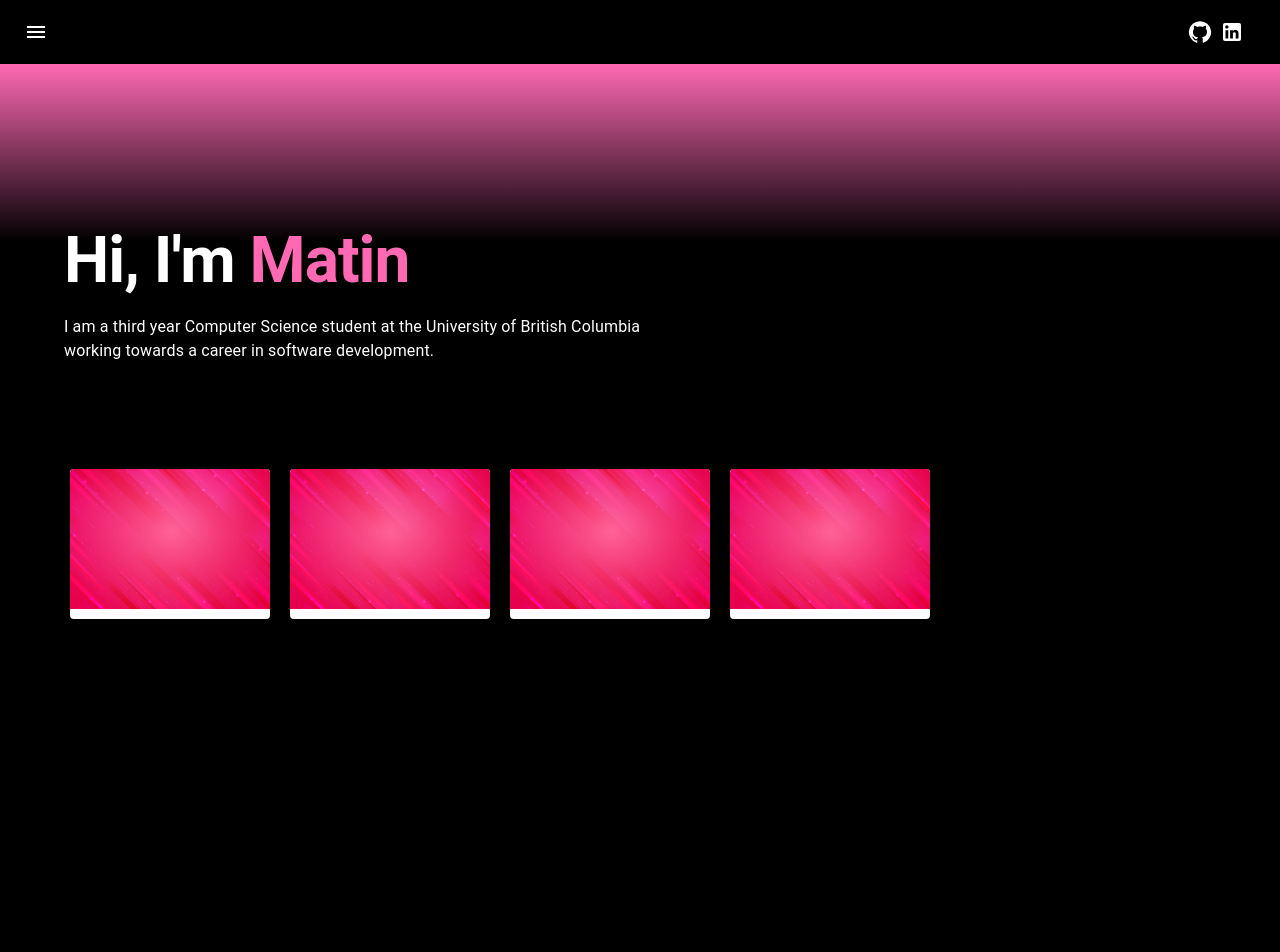
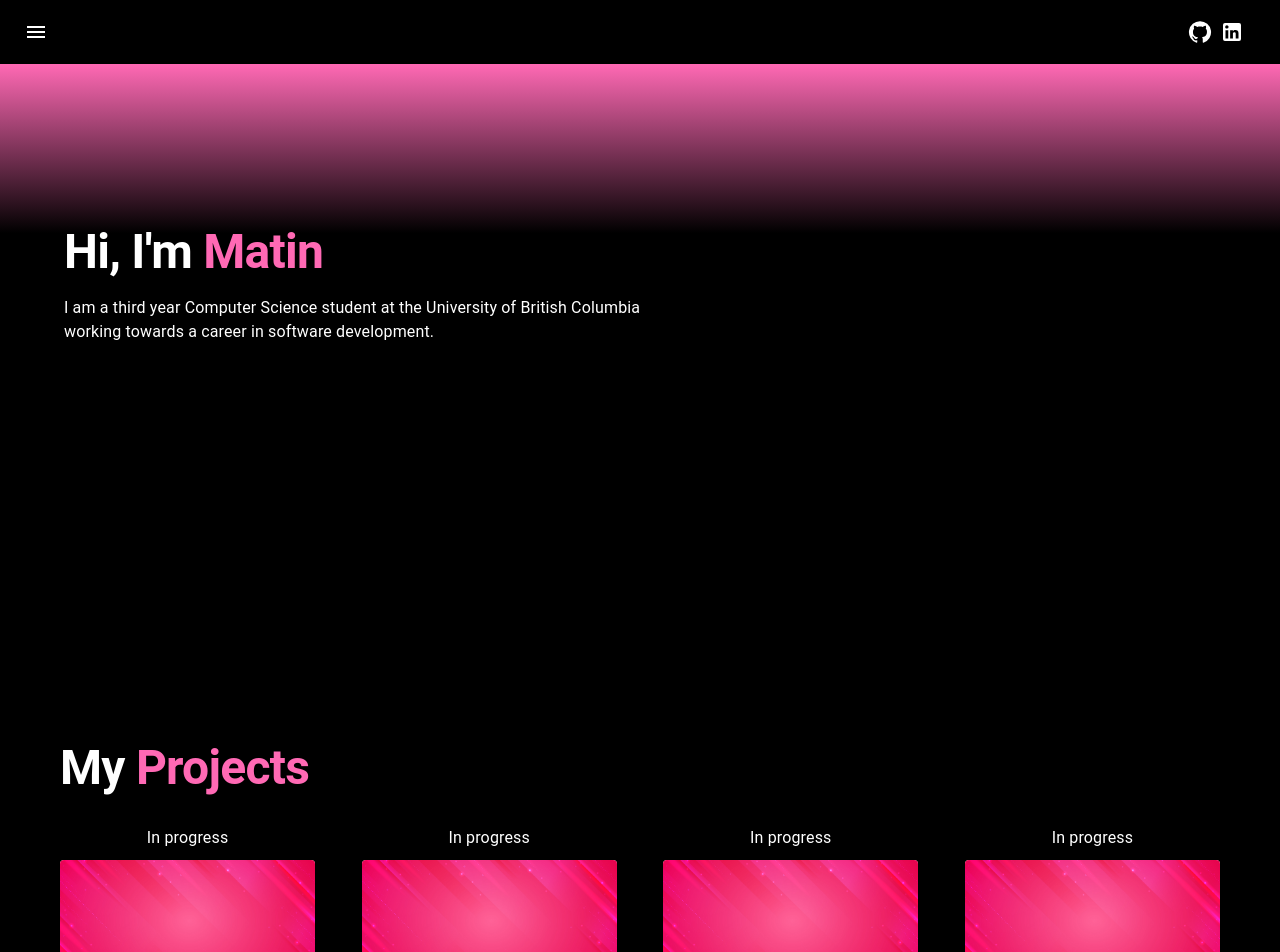
Before and after one commit to matin0014/matin0014.github.io, a React (Create React App) app: page / in a window 1280 px wide. Shown: the top 952 px of the page. Before the commit the page ends 800 px from the top, so only its background shows below. Built offline with nearby package versions, Linux system fonts and the light colour scheme.

Commit message:
Made project cards adjust to window sizing and added more detail to project area, also lowering fonts

```diff
--- a/src/component/hero.js
+++ b/src/component/hero.js
@@ -37,7 +37,7 @@
               flexDirection: { xs: 'column', md: 'row' },
               alignSelf: 'left',
               textAlign: 'left',
-              fontSize: 'clamp(3.5rem, 10vw, 4rem)',
+              fontSize: 'clamp(2.5rem, 9vw, 3rem)',
               fontWeight: "bold",
               color: "white"
             }}
@@ -47,7 +47,7 @@
               component="span"
               variant="h1"
               sx={{
-                fontSize: 'clamp(3rem, 10vw, 4rem)',
+                fontSize: 'clamp(2rem, 9vw, 3rem)',
                 color: "hotpink",
                 fontWeight: "bold",
               }}
--- a/src/component/projects.js
+++ b/src/component/projects.js
@@ -1,57 +1,96 @@
 import * as React from 'react';
 import Card from '@mui/material/Card';
-import CardContent from '@mui/material/CardContent';
 import CardMedia from '@mui/material/CardMedia';
 import Typography from '@mui/material/Typography';
 import { CardActionArea } from '@mui/material';
+import useMediaQuery from '@mui/material/useMediaQuery';
 import image from './images/9804423.jpg';
+
 const cardData = [
   {
-    title: 'Lizard 1',
-    image: '/static/images/cards/contemplative-reptile.jpg',
-    description: 'Lizards are a widespread group of squamate reptiles, with over 6,000 species, ranging across all continents except Antarctica'
+    image: image,
+    status: 'In progress',
   },
   {
-    title: 'Lizard 2',
-    image: '/static/images/cards/contemplative-reptile.jpg',
-    description: 'Lizards are a widespread group of squamate reptiles, with over 6,000 species, ranging across all continents except Antarctica'
+    image: image,
+    status: 'In progress',
   },
   {
-    title: 'Lizard 3',
-    image: '/static/images/cards/contemplative-reptile.jpg',
-    description: 'Lizards are a widespread group of squamate reptiles, with over 6,000 species, ranging across all continents except Antarctica'
+    image: image,
+    status: 'In progress',
   },
   {
-    title: 'Lizard 4',
-    image: '/static/images/cards/contemplative-reptile.jpg',
-    description: 'Lizards are a widespread group of squamate reptiles, with over 6,000 species, ranging across all continents except Antarctica'
+    image: image,
+    status: 'In progress',
   }
 ];
 
 const ActionAreaCard = () => {
+  const isSmallScreen = useMediaQuery('(max-width:600px)');
+  const isMediumScreen = useMediaQuery('(max-width:960px)');
+
+  let cardWidth;
+  if (isSmallScreen) {
+    cardWidth = '100%';
+  } else if (isMediumScreen) {
+    cardWidth = '45%';
+  } else {
+    cardWidth = '22%';
+  }
+
   return (
     <div style={{
       display: 'flex',
-      justifyContent: 'center',
+      flexDirection: 'column',
+      alignItems: 'center',
       margin: '0 auto',
-      maxWidth: '1200px', /* Adjust max width as needed */
-      padding: '0 20px', /* Adjust padding for margin on left and right */
+      maxWidth: '1200px',
+      padding: '0 20px',
       boxSizing: 'border-box',
+      marginTop: '300px', // Adjust top margin as needed
     }}>
-      <div style={{ display: 'flex', flexWrap: 'wrap', maxWidth: '1200px', width: '100%' }}>
+      <Typography
+        variant="h1"
+        sx={{
+          display: 'flex',
+          flexDirection: { xs: 'column', md: 'row' },
+          alignSelf: 'flex-start',
+          textAlign: 'left',
+          fontSize: 'clamp(2.5rem, 9vw, 3rem)',
+          fontWeight: 'bold',
+          color: 'white',
+          marginBottom: '20px'
+        }}
+      >
+        My&nbsp;
+        <Typography
+          component="span"
+          variant="h1"
+          sx={{
+            fontSize: 'clamp(2rem, 9vw, 3rem)',
+            color: 'hotpink',
+            fontWeight: 'bold',
+          }}
+        >
+          Projects
+        </Typography>
+      </Typography>
+      <div style={{ display: 'flex', flexWrap: 'wrap', justifyContent: 'space-between', width: '100%' }}>
         {cardData.map((card, index) => (
-          <Card key={index} sx={{ width: 200, margin: '10px', height: 150 }}>
+          <div key={index} style={{ width: cardWidth, margin: '10px 0', textAlign: 'center' }}>
+            <Typography variant="body1" component="p" sx={{ color: 'white', marginBottom: '10px' }}>
+              {card.status}
+            </Typography>
+            <Card sx={{ height: 'auto' }}>
               <CardActionArea>
                 <CardMedia
                   component="img"
                   height="140"
-                image= {image}
+                  image={card.image}
                 />
-              <CardContent>
-
-              </CardContent>
               </CardActionArea>
             </Card>
+          </div>
         ))}
       </div>
     </div>
```
Lines whose indentation alone changed are shown as unchanged.
